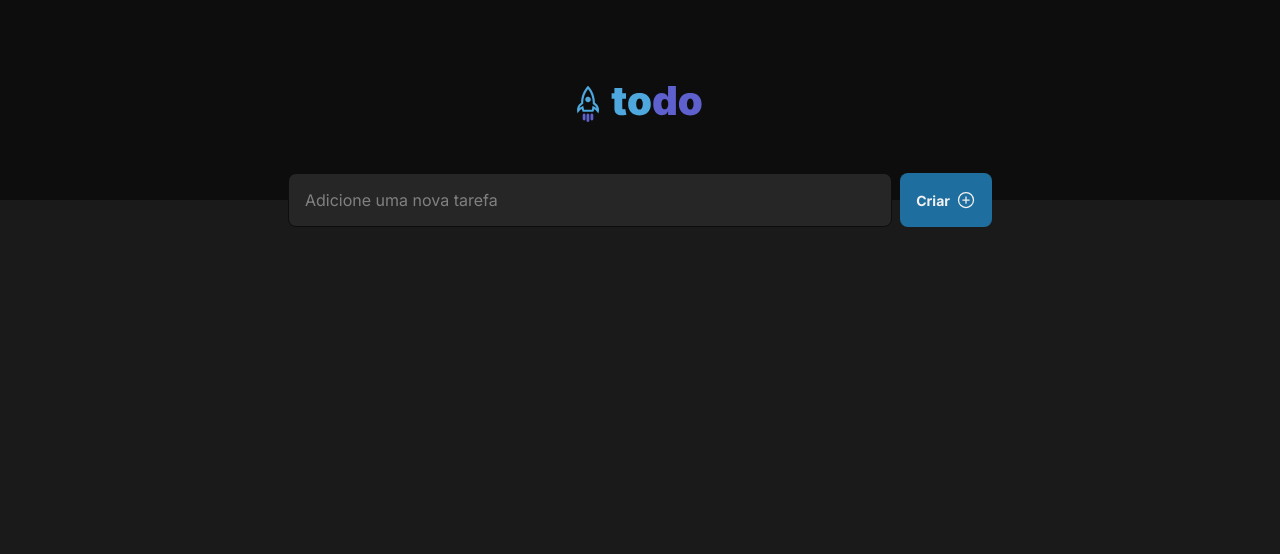
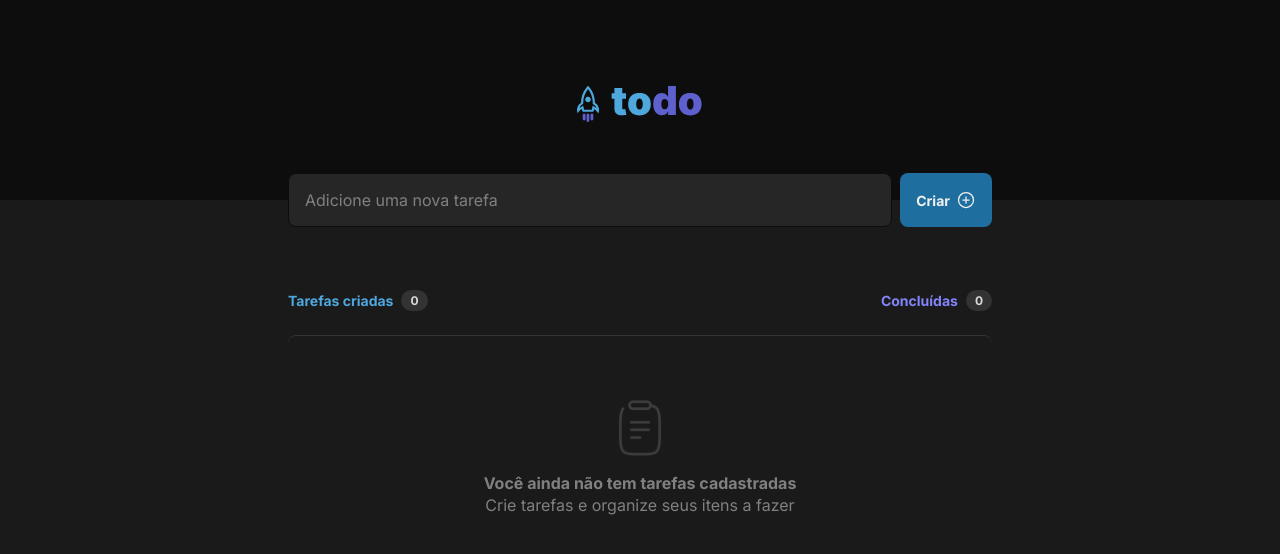
Before and after one commit to WD-GabrielKenji/Ignite-ToDo, a React (Vite) app: page / in a window 1280 px wide. Shown: the top 554 px of the page. Built offline with nearby package versions, Linux system fonts and the light colour scheme.

Commit message:
:sparkles: feat: Componente Tasks

```diff
--- a/src/Components/App.tsx
+++ b/src/Components/App.tsx
@@ -1,9 +1,11 @@
 import { Header } from "./Header";
+import { Tasks } from "./Tasks";
 
 export function App() {
   return (
     <>
       <Header />
+      <Tasks />
     </>
   )
 }
--- /dev/null
+++ b/src/Components/Tasks/index.tsx
@@ -0,0 +1,28 @@
+import clipboard from '../../assets/Clipboard.svg'
+import styles from './tasks.module.css'
+
+export function Tasks() {
+  return (
+    <section className={styles.tasks}>
+      <header className={styles.header}>
+        <div>
+          <p>Tarefas criadas</p>
+          <span>0</span>
+        </div>
+
+        <div>
+          <p className={styles.textPurple}>Concluídas</p>
+          <span>0</span>
+        </div>
+      </header>
+
+      <section className={styles.empty}>
+        <img src={clipboard} />
+          <div>
+            <p>Você ainda não tem tarefas cadastradas</p>
+            <span>Crie tarefas e organize seus itens a fazer</span>
+          </div>
+      </section>
+    </section>
+  )
+}
--- /dev/null
+++ b/src/Components/Tasks/tasks.module.css
@@ -0,0 +1,63 @@
+.tasks {
+  width: 100%;
+  max-width: 46rem;
+  padding: 0 1rem;
+  margin: 0 auto;
+  margin-top: 5.625rem;
+}
+
+.header {
+  display: flex;
+  margin-bottom: 1.5rem;
+  align-items: center;
+  justify-content: space-between;
+}
+
+.header > div {
+  display: flex;
+  align-items: center;
+  gap: 0.5rem;
+}
+
+.header p {
+  color: var(--blue);
+  font-size: 0.875rem;
+  font-weight: 700;
+}
+
+.header p.textPurple {
+  color: var(--purple);
+}
+
+.header span {
+  padding: 3px 9px;
+  border-radius: 999px;
+  background: var(--gray-400);
+  color: var(--gray-200);
+  font-size: 0.75rem;
+  font-weight: 700;
+}
+
+.empty {
+  display: flex;
+  flex-direction: column;
+  justify-content: center;
+  align-items: center;
+  padding: 64px 24px;
+  gap: 1rem;
+  border-top: 1px solid var(--gray-400);
+  border-radius: 8px;
+  color: var(--gray-300);
+  font-size: 1rem;
+  font-style: normal;
+  text-align: center;
+  line-height: 140%;
+}
+
+.empty img {
+  width: 3.5rem;
+}
+
+.empty p {
+  font-weight: 700;
+}
```
Also changed, not shown: src/assets/Clipboard.svg (added).
